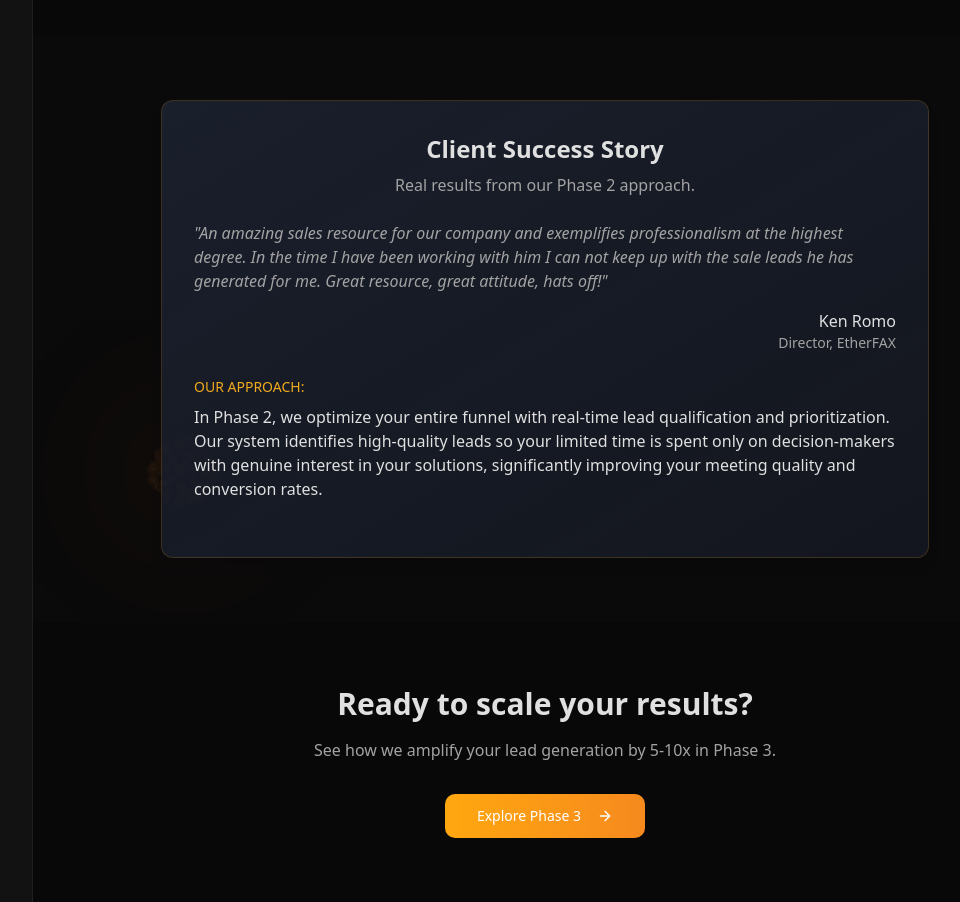
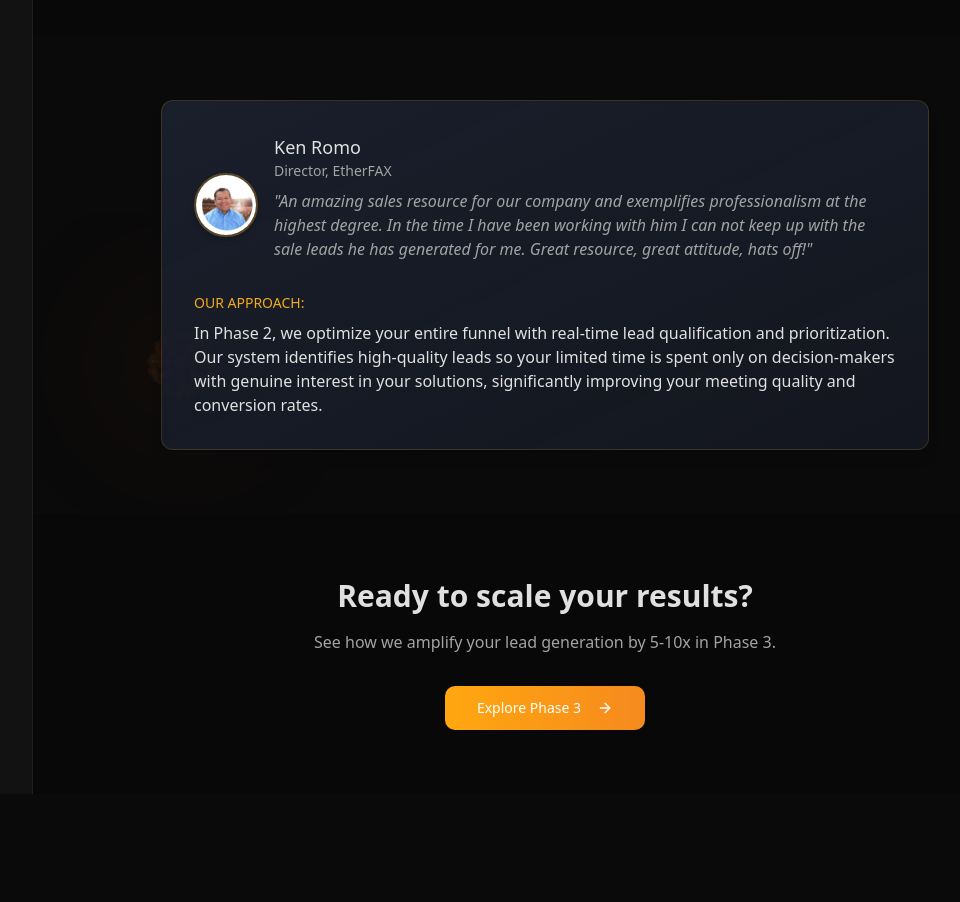
Before and after one commit to pipezulu/crypto-80, a React (Vite) app: page /phase-2 in a window 1280 px wide. Shown: the part 1880-2782 px from the top of the page, without its empty margins (223-1183 px from the left). After the commit the page ends 2674 px from the top, so only its background shows below. Built offline with nearby package versions, Linux system fonts and the light colour scheme.

Commit message:
Fix: Update Phase 2 testimonial
Updated the client testimonial section in Phase 2 with new content and styling.

```diff
--- a/src/pages/Phase2.tsx
+++ b/src/pages/Phase2.tsx
@@ -1,4 +1,3 @@
-
 import React from 'react';
 import { motion } from 'framer-motion';
 import { Link } from 'react-router-dom';
@@ -175,30 +174,34 @@ const Phase2 = () => {
             className="max-w-3xl mx-auto"
           >
             <div className="relative bg-gradient-to-br from-tech-900 to-tech-900/60 border border-tech-500/20 rounded-lg p-8 shadow-lg">
-              <div className="mb-6 text-center">
-                <h3 className="text-2xl font-bold mb-2">Client Success Story</h3>
-                <p className="text-muted-foreground">
-                  Real results from our Phase 2 approach.
-                </p>
+              <div className="flex flex-row items-center space-x-4">
+                <div className="w-16 h-16 flex-shrink-0">
+                  <img
+                    src="/lovable-uploads/34bfddea-0c3f-4cd2-acc4-ccc53ffc2ecf.png"
+                    alt="Ken Romo"
+                    className="w-full h-full object-cover rounded-full border-2 border-tech-300/30 shadow-md"
+                  />
                 </div>
-
-              <div className="mb-6">
-                <p className="italic text-muted-foreground mb-4">
-                  "An amazing sales resource for our company and exemplifies professionalism at the highest degree. In the time I have been working with him I can not keep up with the sale leads he has generated for me. Great resource, great attitude, hats off!"
-                </p>
-
-                <div className="flex justify-end">
-                  <div className="text-right">
-                    <p className="font-medium">Ken Romo</p>
+                <div className="flex-grow">
+                  <div className="mb-4">
+                    <div className="flex items-center justify-between">
+                      <div>
+                        <p className="font-medium text-lg">Ken Romo</p>
                         <p className="text-sm text-muted-foreground">Director, EtherFAX</p>
                       </div>
                     </div>
 
-                <h4 className="font-medium mt-6 mb-2 text-sm uppercase text-tech-300">Our approach:</h4>
+                    <p className="italic text-muted-foreground mt-2 text-base">
+                      "An amazing sales resource for our company and exemplifies professionalism at the highest degree. In the time I have been working with him I can not keep up with the sale leads he has generated for me. Great resource, great attitude, hats off!"
+                    </p>
+                  </div>
+                </div>
+              </div>
+
+              <h4 className="font-medium mt-4 mb-2 text-sm uppercase text-tech-300">Our approach:</h4>
               <p className="text-foreground">
                 In Phase 2, we optimize your entire funnel with real-time lead qualification and prioritization. Our system identifies high-quality leads so your limited time is spent only on decision-makers with genuine interest in your solutions, significantly improving your meeting quality and conversion rates.
               </p>
-              </div>
             </div>
           </motion.div>
         </div>
```
Also changed, not shown: public/lovable-uploads/34bfddea-0c3f-4cd2-acc4-ccc53ffc2ecf.png (added). Lines whose indentation alone changed are shown as unchanged.
